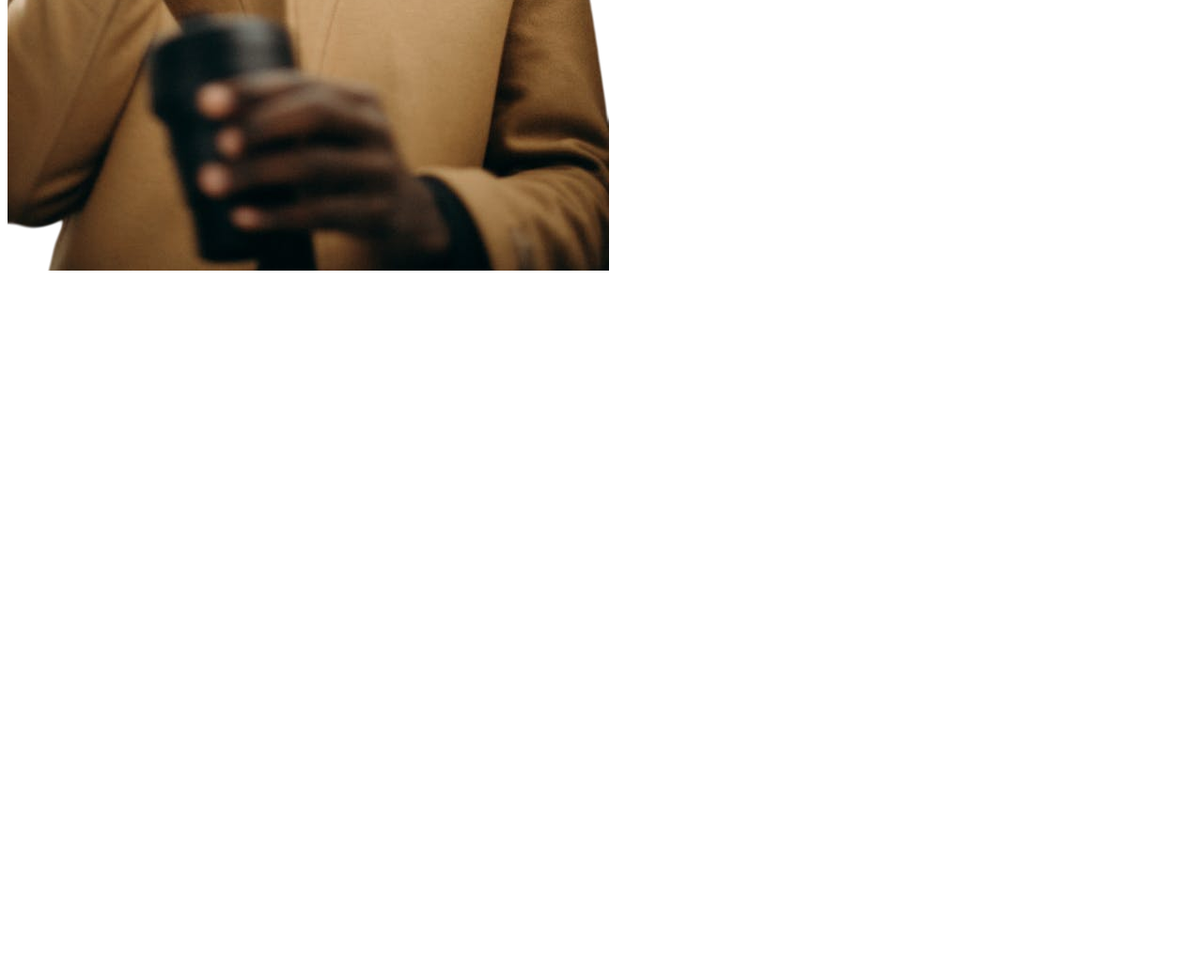
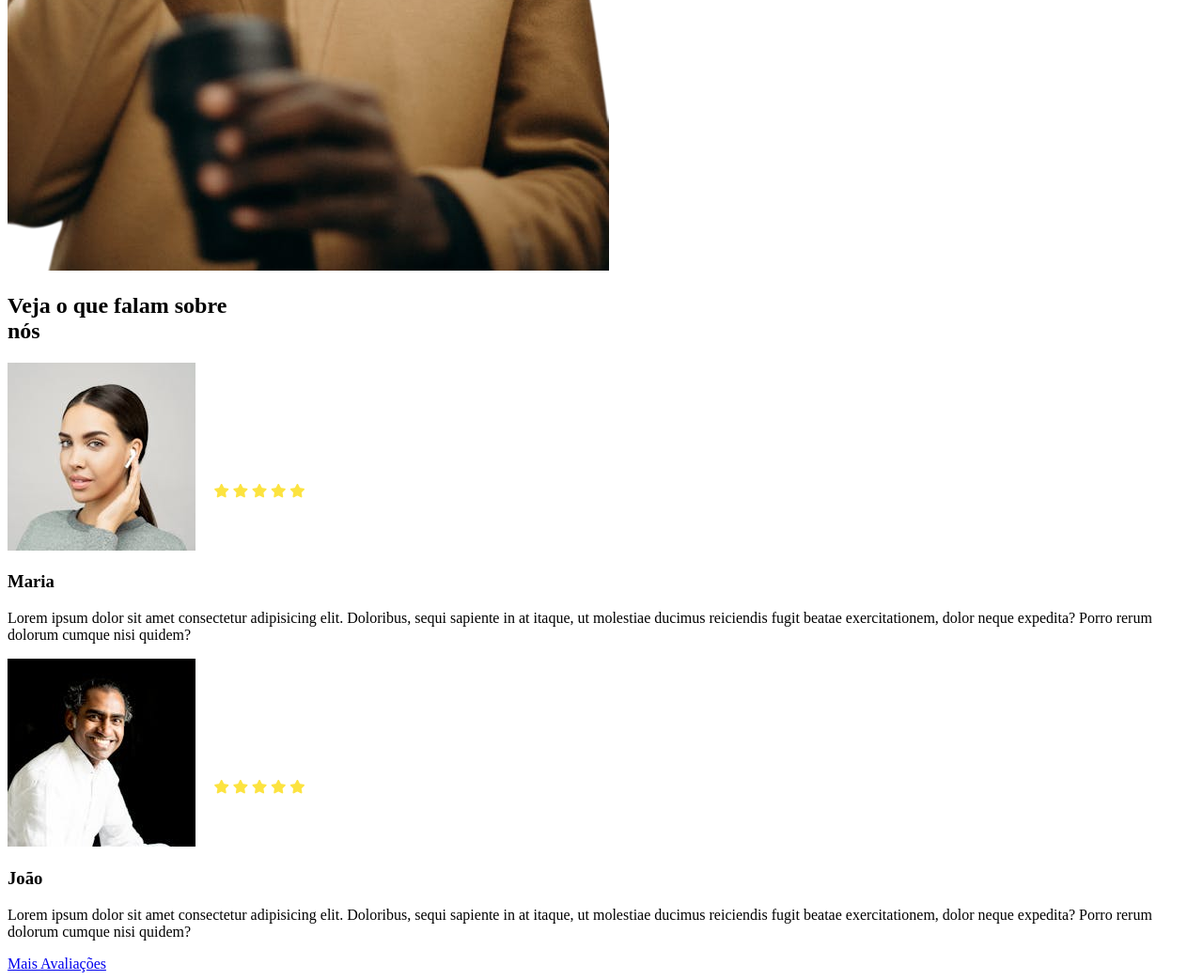
Before and after one commit to ericksantanay/PetShop, a plain HTML site: page index.html in a window 1280 px wide. Shown: the part 9760-10803 px from the top of the page at 94% size. Before the commit the page ends 10060 px from the top, so only its background shows below. Drawn offline with nearby package versions, Linux system fonts and the light colour scheme.

Commit message:
Seção de depoimentos finalizados

```diff
--- a/index.html
+++ b/index.html
@@ -134,13 +134,44 @@
                     <!--NESSE CARD LEFT EU VOU ADICIONAR UM BACKGROUN IMAGE, E ADICIONAR UM FUNDO VERDE-->
                     <img src="assets/image/depoimentos/depoimento.png" alt="Foto de um homem">
                 </div> <!--DIV FIM-->
+
+                <div class="right"> <!--DIV RIGHT INICIO-->
+                    <h2>Veja o que falam sobre<br> nós</h2>
+
+                    <div class="card-depoimento"> <!--DEPOIMENTO 1-->
+                        <img src="assets/image/depoimentos/depoimento1.jpg" alt="Foto de uma Mulher">
+                        <img src="assets/image/icon/strela.png" alt="Estrela">
+                        <div class="conteudo-text">
+                            <h3>Maria</h3>
+                            <p>Lorem ipsum dolor sit amet consectetur adipisicing elit. Doloribus, sequi sapiente in at itaque, ut molestiae ducimus reiciendis fugit beatae exercitationem, dolor neque expedita? Porro rerum dolorum cumque nisi quidem?</p>
+                        </div>
+                    </div> <!--DEPOIMENTO 1-->
+
+                    <div class="card-depoimento"> <!--DEPOIMENTO 2-->
+                        <img src="assets/image/depoimentos/depoimento2.jpg" alt="Foto de um Homem">
+                        <img src="assets/image/icon/strela.png" alt="Estrela">
+                        <div class="conteudo-text">
+                            <h3>João</h3>
+                            <p>Lorem ipsum dolor sit amet consectetur adipisicing elit. Doloribus, sequi sapiente in at itaque, ut molestiae ducimus reiciendis fugit beatae exercitationem, dolor neque expedita? Porro rerum dolorum cumque nisi quidem?</p>
+                        </div>
+                    </div> <!--DEPOIMENTO 2-->
+
+
+                </div> <!--DIV RIGHT FIM-->
             </article> <!--ARTICLE FIM-->
-            </div> <!--DIV CONTAINER DEPOIMENTOS-->
+                <a href="#" id="avaliacao">Mais Avaliações</a>
+            </div> <!--DIV CONTAINER DEPOIMENTOS  FIM-->
         </section> <!--SEÇÃO DE DEPOIMENTOS-->
 
+        <section class="imgs">
+            <article id="carrossel">
+                <!--AQUI VAI SER O CARROSSEL-->
+            </article>
+        </section>
+
     </main><!--FINAL-->
-    <footer>
+    <footer> <!--FOOTER INICIO-->
 
-    </footer>
+    </footer> <!--FOOTER FINAL-->
 </body>
 </html>
```
